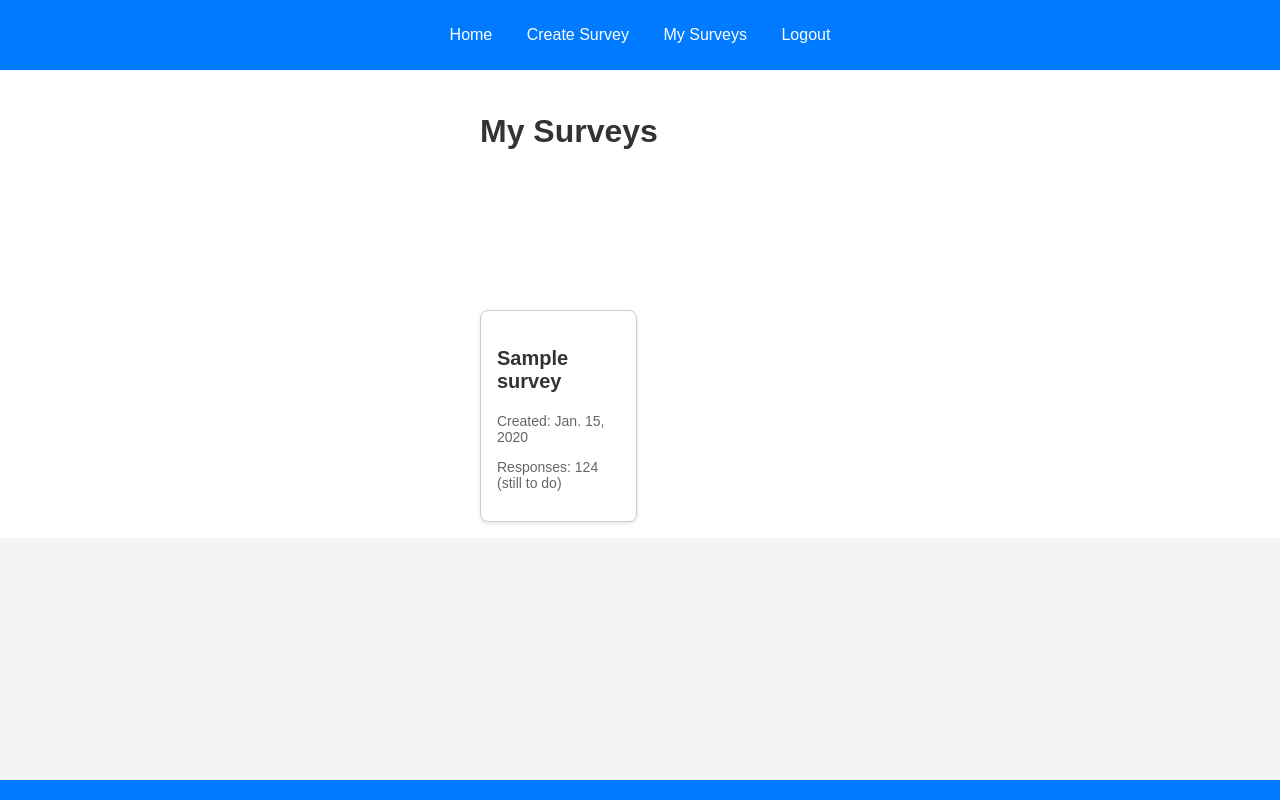
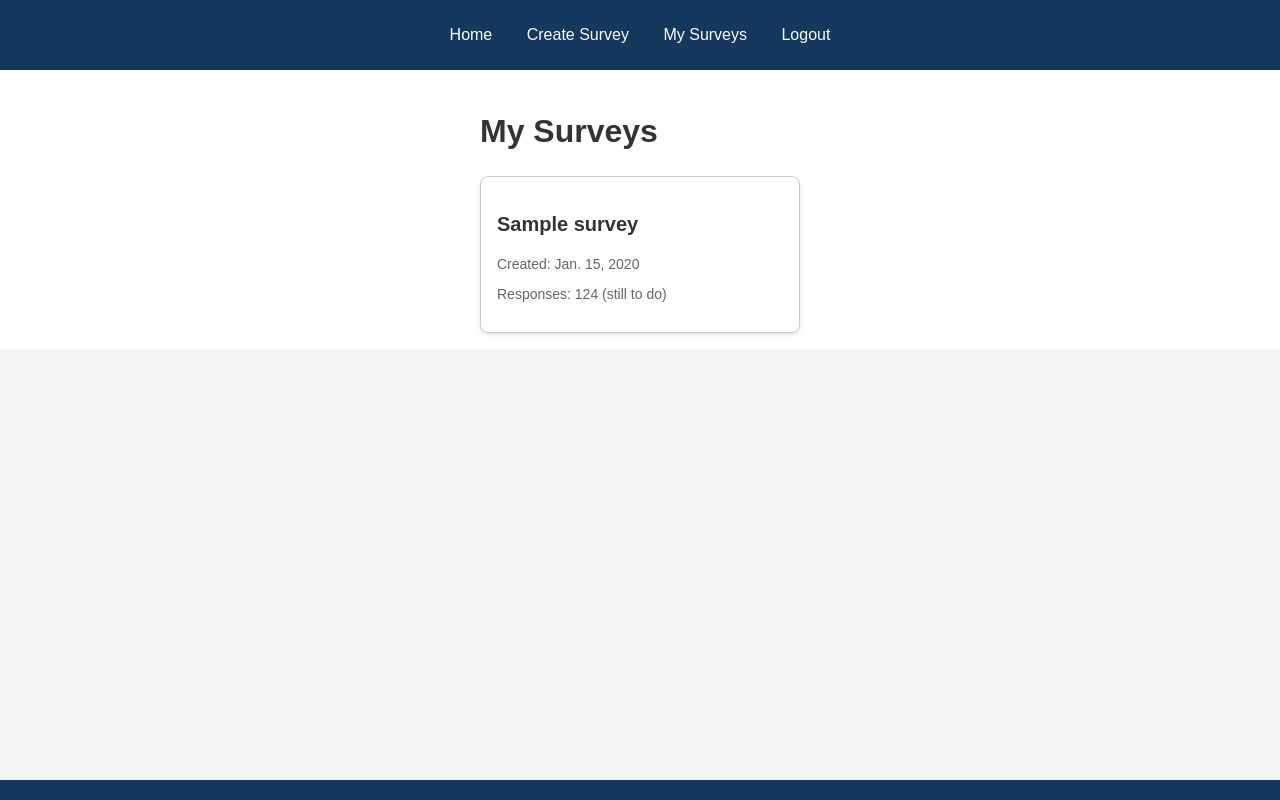
Before and after one commit to hugheshallettj/jacobs_special_project, a Django app: page /surveys/my-surveys/ in a window 1280 px wide. Run offline with Django 5.2, Linux system fonts and the light colour scheme; a user stored in the database is signed in; tables that the repository leaves empty hold one stand-in row (values such as "Sample post").

Commit message:
Changed a bunch of styling on the site (make sure you hard reload the browser for styling to take effect!)

```diff
--- a/event_surveys_project/core/static/core/css/style.css
+++ b/event_surveys_project/core/static/core/css/style.css
@@ -4,7 +4,7 @@ body {
   margin: 0;
   padding: 0;
   background-color: #f4f4f4;
-  color: #333;
+  color: #15385e;
 }
 
 h1,
@@ -13,11 +13,11 @@ h3,
 h4,
 h5,
 h6 {
-  color: #444;
+  color: #15385e;
 }
 
 a {
-  color: #007bff;
+  color: #6b7988;
   text-decoration: none;
 }
 
@@ -33,7 +33,7 @@ a:hover {
 
 /* Header Styles */
 header {
-  background-color: #007bff;
+  background-color: #15385e;
   color: #fff;
   padding: 10px 0;
   text-align: center;
@@ -118,7 +118,7 @@ th {
 
 /* Footer Styles */
 footer {
-  background-color: #007bff;
+  background-color: #15385e;
   color: #fff;
   text-align: center;
   padding: 10px 0;
@@ -126,3 +126,19 @@ footer {
   width: 100%;
   bottom: 0;
 }
+
+a.panel {
+  position: relative;
+  border: 1px solid #ccc;
+  border-radius: 8px;
+  padding: 16px;
+  box-shadow: 0 2px 4px rgba(0, 0, 0, 0.1);
+  transition: background-color 0.3s ease;
+  text-decoration: none; /* Ensure no underline on link */
+  color: inherit; /* Ensure the text color is inherited */
+  display: block; /* Make the link block-level to cover the entire div */
+}
+
+a.panel:hover {
+  background-color: #f0f0f0; /* Change to desired hover color */
+}
--- a/event_surveys_project/surveys/templates/surveys/user_surveys_list.html
+++ b/event_surveys_project/surveys/templates/surveys/user_surveys_list.html
@@ -3,21 +3,19 @@
     <div style="background-color: white;">
         <div style="margin: 0 auto; max-width: 20rem; padding: 16px;">
             <h2 style="font-size: 2rem; font-weight: bold; color: #333;">My Surveys</h2>
-            <div style="margin-top: 10rem; display: grid; grid-template-columns: 1fr 1fr; gap: 10px 6px;">
+            <div style="margin-top: 1rem; display: grid; grid-template-columns: 1fr; gap: 10px 6px;">
                 {% for survey in user_surveys %}
-                <div style="position: relative; border: 1px solid #ccc; border-radius: 8px; padding: 16px; box-shadow: 0 2px 4px rgba(0, 0, 0, 0.1);">
+                <a href="https://www.google.com" class="panel" style="color: aqua;">
                     <div>
                         <h3 style="font-size: 1.25rem; font-weight: bold; color: #333;">
-                            <a href="#" target="_blank" style="color: #333; text-decoration: none;">
-                                {{survey.title}}
-                            </a>
+                            {{survey.title}}
                         </h3>
                         <p style="margin-top: 8px; font-size: 0.875rem; color: #666;">
                             Created: {{survey.date_created}}
                         </p>
                         <p style="margin-top: 8px; font-size: 0.875rem; color: #666;">Responses: 124 (still to do)</p>
                     </div>
-                </div>
+                </a>
                 <!-- More survey panels... -->
                 {% endfor %}
             </div>
```
